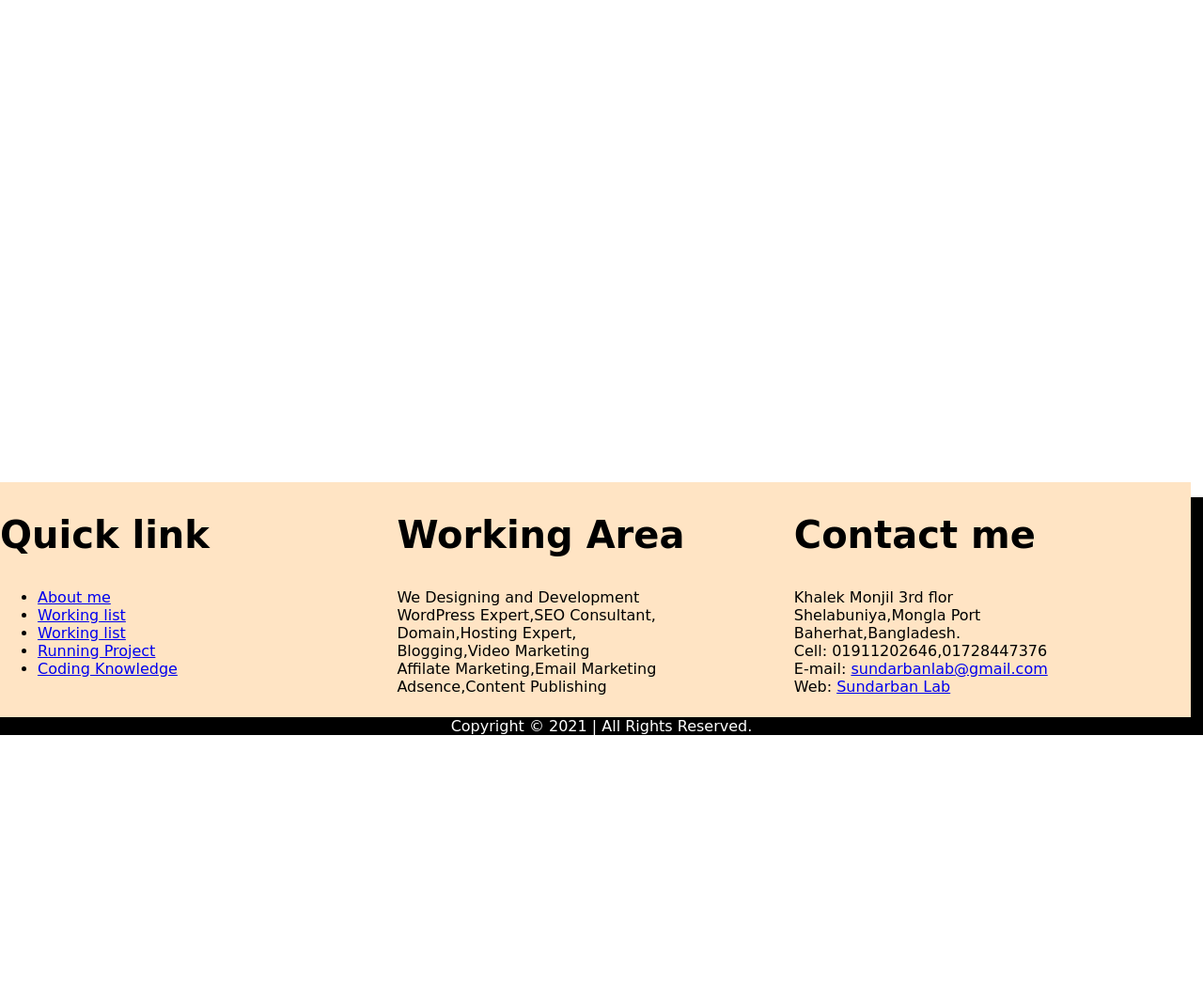
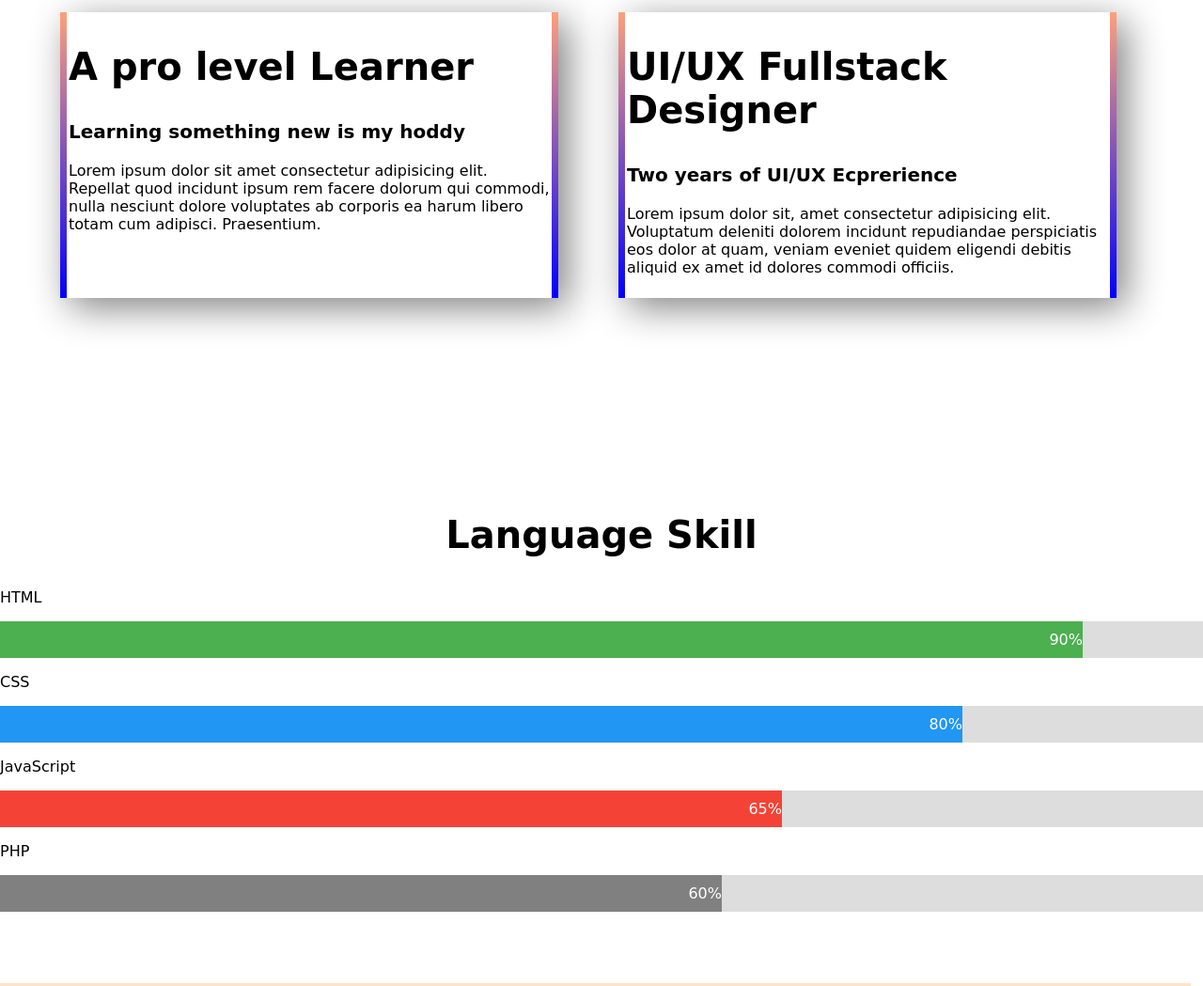
Before and after one commit to Chowdhury-Anik/web-portfolio, a plain HTML site: page index.html in a window 1280 px wide. Shown: the part 1520-2569 px from the top of the page at 94% size. Before the commit the page ends 2318 px from the top, so only its background shows below. Drawn offline with Linux system fonts and the light colour scheme; a web font is replaced by a local one.

Commit message:
adding progress ba

```diff
--- a/index.html
+++ b/index.html
@@ -19,12 +19,12 @@
                 <a class="link-button" target="_blank" href="https://sundarbanlab.com/">Visit My Website</a>
         </div>
         <div class="rightwidth">
-            <img src="images/anik.jpg" alt="Anik Chowdhury">
+            <img class="circular--square" src="images/anik2.jpg" alt="Anik Chowdhury">
         </div>
     </section>
     <section class="second-section">
         <div class="rightwidth">
-           <img src="images/anik2.jpg" alt="Anik Chowdhury">
+           <img class="circular--square" src="images/anik.jpg" alt="Anik Chowdhury">
         </div>
         <div class="rightwidth">
             <h2> Why you hire me ?</h2>
@@ -35,7 +35,7 @@
         </div>
     </section>
     <section class="experience">
-            <h1>Working Experiences</h1>
+            <h1 id="workingexperience">Working Experiences</h1>
         <div id="leftbox" class="rightwidth boxingclass">
             <h2>5 years of working experiences</h2>
             <h3> <span class="thirdcolor">2020-Present|Pro Level Web Developer</span></h3>
@@ -49,7 +49,46 @@
 
         </div>
     </section>
-    <section>
+
+    <section class="sectionthree" class="thirdsection">
+
+        <div id="threebox" class="thirdbox boxdesign">
+            <h2>A pro level Learner</h2>
+            <h3> Learning something new is my hoddy</h3>
+            <p>Lorem ipsum dolor sit amet consectetur adipisicing elit. Repellat quod incidunt ipsum rem facere dolorum qui commodi, nulla nesciunt dolore voluptates ab corporis ea harum libero totam cum adipisci. Praesentium.</p>
+
+        </div>
+            <div id="fourbox" class="thirdbox boxdesign">
+            <h2> UI/UX Fullstack Designer</h2>
+            <h3>Two years of UI/UX Ecprerience</h3>
+            <p>Lorem ipsum dolor sit, amet consectetur adipisicing elit. Voluptatum deleniti dolorem incidunt repudiandae perspiciatis eos dolor at quam, veniam eveniet quidem eligendi debitis aliquid ex amet id dolores commodi officiis.</p>
+
+        </div>
+    </section>
+    <section class="sectionthree">
+        <h2 class="skill">Language Skill</h2>
+
+            <p>HTML</p>
+        <div class="container">
+            <div class="skills html">90%</div>
+        </div>
+
+            <p>CSS</p>
+        <div class="container">
+            <div class="skills css">80%</div>
+        </div>
+
+            <p>JavaScript</p>
+        <div class="container">
+            <div class="skills js">65%</div>
+        </div>
+
+        <p>PHP</p>
+        <div class="container">
+            <div class="skills php">60%</div>
+        </div>
+
+
 
     </section>
 
--- a/style.css
+++ b/style.css
@@ -33,7 +33,9 @@ h3{
     }
 section{
         height: 500px;
+
 }
+
 .link-button{
     text-decoration: none;
     background-image: linear-gradient(45deg, lightsalmon, tomato);
@@ -41,6 +43,15 @@ h3{
     border-radius: 5px;
     color: white;
     font: 700;
+    }
+.circular--square{
+        border-radius: 70%;
+      }
+
+
+.circular--square{
+     border-radius: 50%;
+
  }
 .second-section{
     background-image: url("images/dream-bg.png");
@@ -62,6 +73,10 @@ h3{
 
 
     }
+#workingexperience{
+    text-align:center;
+
+    }
 
 #leftbox{
     border-left: 7px solid;
@@ -75,14 +90,82 @@ h3{
     border-image-slice: 1;
     }
 
+.thirdsection{
+    background-image: url("images/exp-bg.png");
+    background-repeat:no-repeat;
+    background-position:right;
+    background-position-y: 50px;
+    }
+#sectionthree{
+    margin:0px;
+    padding:0px;
+}
+#threebox{
+    border-right: 7px solid;
+    border-left: 7px solid;
+    border-image: linear-gradient(180deg, lightsalmon,blue);
+    border-image-slice: 1;
+
+}
+#fourbox{
+    border-left: 7px solid;
+    border-right: 7px solid;
+    border-image: linear-gradient(180deg, lightsalmon,blue);
+    border-image-slice: 1;
+
+}
+.thirdbox{
+    width: 40%;
+    float:left;
+    margin-left: 5%;
+    padding: 2px;
+
+}
+
+.boxdesign{
+    box-shadow:10px 10px  40px gray;
+    border-radius: 5px;
+    height:60%;
+    background-color: white;
+}
+.skill{
+    text-align:center;
+    padding:0px;
+    margin:px;
+
+}
+.sectionthree{
+    margin: 0px;
+    padding: 0px;
+    gap:0px;
+}
+{box-sizing: border-box}
+
+.container {
+  width: 100%;
+  background-color: #ddd;
+}
+
+.skills {
+  text-align: right;
+  padding-top: 10px;
+  padding-bottom: 10px;
+  color: white;
+}
+
+.html {width: 90%; background-color: #4CAF50;}
+.css {width: 80%; background-color: #2196F3;}
+.js {width: 65%; background-color: #f44336;}
+.php {width: 60%; background-color: #808080;}
+
+
+
 #fotleft{
         width: 33%;
         height:250px;
         float: left;
         background-color:bisque;
     }
-
-
 
 .fotcolor{
     width:100%;
```
Lines whose indentation alone changed are shown as unchanged.
